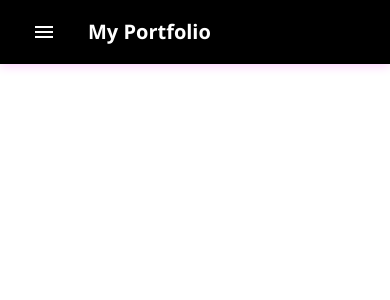
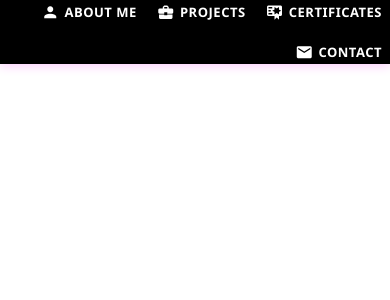
Before and after one commit to Fah-Pongpipat/MyPortfolio, a Vue app: page /menu in a window 390 px wide. Shown: the top 300 px of the page. Built offline with nearby package versions, Linux system fonts and the light colour scheme.

Commit message:
Update MenuView.vue

```diff
--- a/src/views/MenuView.vue
+++ b/src/views/MenuView.vue
@@ -1,56 +1,29 @@
-<script setup lang="ts">
-import { ref } from 'vue'
-const drawer = ref(false)
-</script>
+<script setup lang="ts"></script>
 
 <template>
   <v-app>
-    <v-app-bar app color="black" dark flat>
-      <!-- ปุ่มเมนูแสดงเฉพาะมือถือ -->
-      <v-app-bar-nav-icon class="d-sm-none" @click="drawer = !drawer" />
-
+    <v-app-bar app color="black" dark flat class="navbar">
+      <v-container class="d-flex align-center justify-space-between pa-0">
+        <!-- Logo / Title -->
         <v-toolbar-title class="font-weight-bold">My Portfolio</v-toolbar-title>
 
-      <v-spacer class="d-none d-sm-flex" />
-
-      <!-- เมนูสำหรับหน้าจอใหญ่ -->
-      <div class="d-none d-sm-flex">
+        <!-- เมนูแนวนอน ปรับขนาดอัตโนมัติ -->
+        <div class="menu-wrapper">
           <v-btn text @click="$router.push('/about-me')">
-          <v-icon left class="mr-2">mdi-account</v-icon>
-          About Me
+            <v-icon left>mdi-account</v-icon> ABOUT ME
           </v-btn>
           <v-btn text @click="$router.push('/all-project')">
-          <v-icon left class="mr-2">mdi-briefcase-variant</v-icon>
-          Projects
+            <v-icon left>mdi-briefcase-variant</v-icon> PROJECTS
           </v-btn>
           <v-btn text @click="$router.push('/certificates')">
-          <v-icon left class="mr-2">mdi-certificate</v-icon>
-          Certificates
+            <v-icon left>mdi-certificate</v-icon> CERTIFICATES
           </v-btn>
           <v-btn text @click="$router.push('/contact')">
-          <v-icon left class="mr-2">mdi-email</v-icon>
-          Contact
+            <v-icon left>mdi-email</v-icon> CONTACT
           </v-btn>
         </div>
+      </v-container>
     </v-app-bar>
-
-    <!-- Drawer สำหรับมือถือ -->
-    <v-navigation-drawer v-model="drawer" temporary class="d-sm-none">
-      <v-list nav>
-        <v-list-item @click="$router.push('/about-me')">
-          <v-icon left class="mr-2">mdi-account</v-icon> About Me
-        </v-list-item>
-        <v-list-item @click="$router.push('/all-project')">
-          <v-icon left class="mr-2">mdi-briefcase-variant</v-icon> Projects
-        </v-list-item>
-        <v-list-item @click="$router.push('/certificates')">
-          <v-icon left class="mr-2">mdi-certificate</v-icon> Certificates
-        </v-list-item>
-        <v-list-item @click="$router.push('/contact')">
-          <v-icon left class="mr-2">mdi-email</v-icon> Contact
-        </v-list-item>
-      </v-list>
-    </v-navigation-drawer>
 
     <v-main>
       <router-view />
@@ -59,13 +32,12 @@
 </template>
 
 <style scoped>
-.v-app-bar {
+.navbar {
   box-shadow: 0 2px 10px rgba(255, 0, 255, 0.2);
-  padding-left: 16px;
-  padding-right: 16px;
 }
 
-.v-btn {
+/* ปุ่ม Navbar */
+.menu-wrapper .v-btn {
   font-weight: bold;
   letter-spacing: 0.5px;
   transition: 0.2s ease;
@@ -74,12 +46,54 @@
   padding: 8px 16px;
 }
 
-.v-btn:hover {
+.menu-wrapper .v-btn:hover {
   color: #ff66cc;
 }
 
-.v-list-item {
-  font-weight: 500;
-  padding: 12px;
+/* Responsive ปรับขนาดให้พอดีกับทุกอุปกรณ์ */
+@media (max-width: 960px) {
+  .v-toolbar-title {
+    font-size: 20px;
+  }
+
+  .menu-wrapper .v-btn {
+    font-size: 14px;
+    padding: 6px 10px;
+    margin: 0 2px;
+  }
+
+  .menu-wrapper .v-icon {
+    font-size: 18px;
+    margin-right: 4px;
+  }
+}
+
+@media (max-width: 600px) {
+  .v-toolbar-title {
+    font-size: 16px;
+  }
+
+  .menu-wrapper {
+    display: flex;
+    flex-wrap: wrap;
+    justify-content: flex-end;
+    gap: 4px;
+  }
+
+  .menu-wrapper .v-btn {
+    font-size: 13px;
+    padding: 4px 6px;
+  }
+}
+
+@media (min-width: 1200px) {
+  .v-toolbar-title {
+    font-size: 24px;
+  }
+
+  .menu-wrapper .v-btn {
+    font-size: 18px;
+    padding: 10px 20px;
+  }
 }
 </style>
```
Lines whose indentation alone changed are shown as unchanged.
